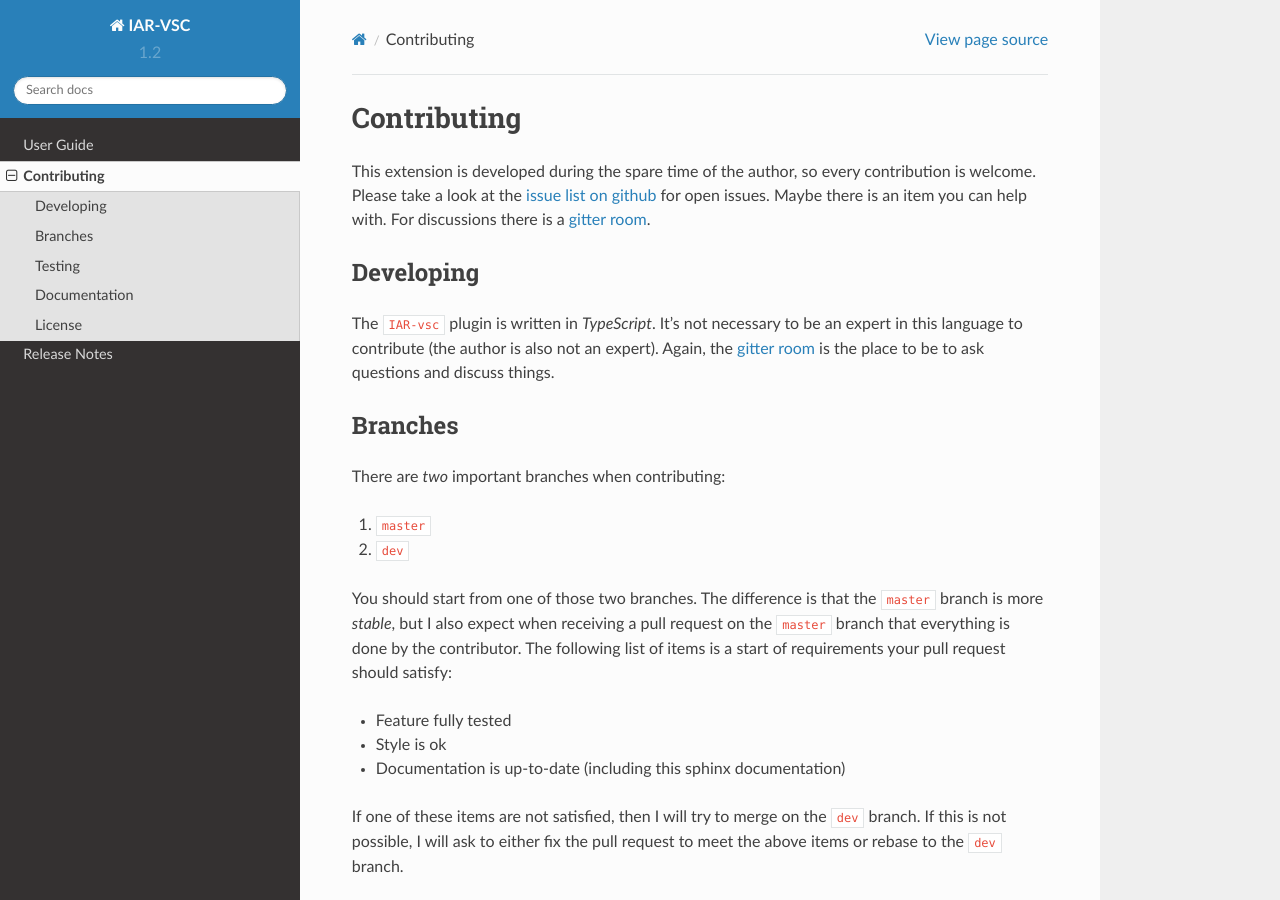
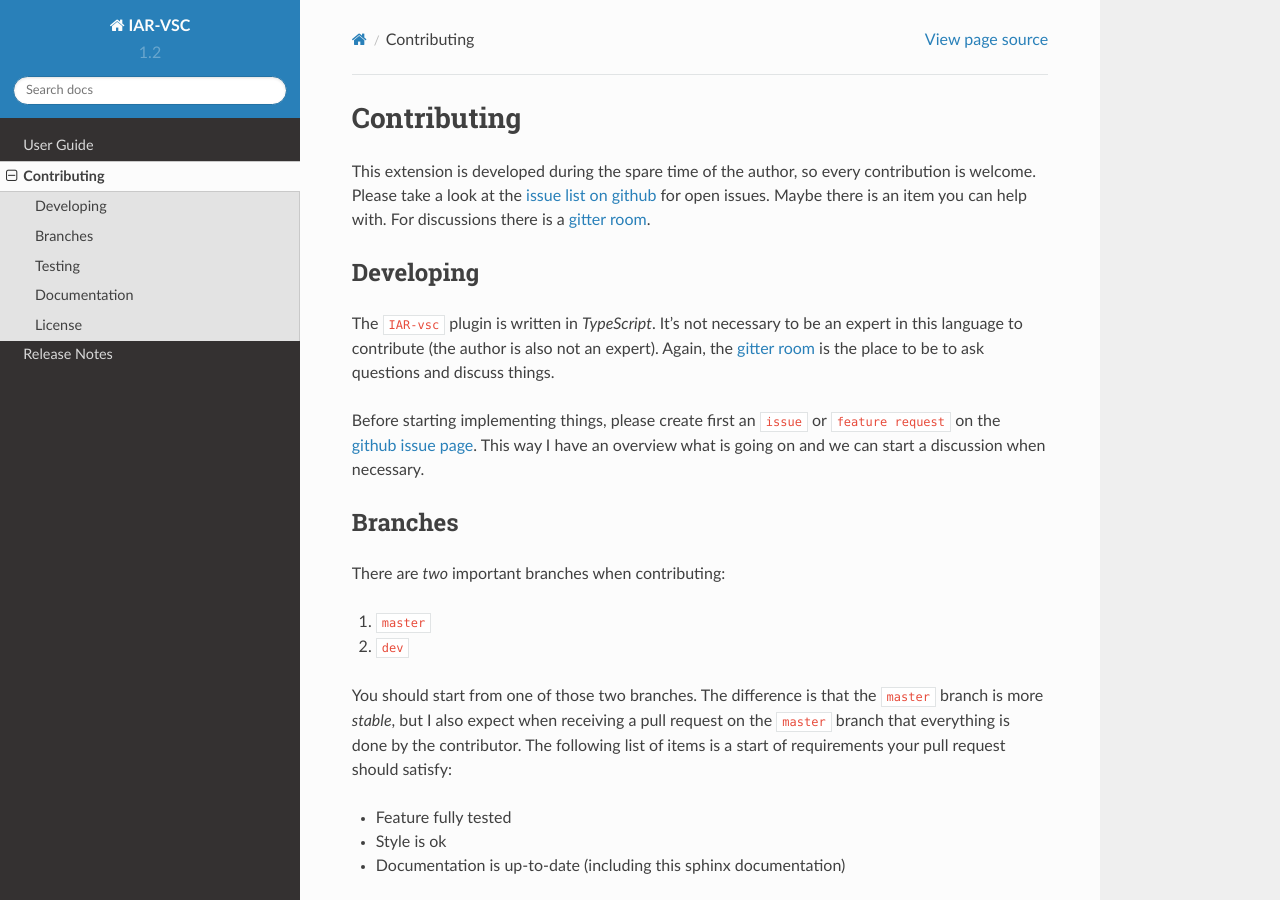
Before and after one commit to iarsystems/iar-vsc-build, a Sphinx documentation site: the page built from docs/pages/contributing.rst, in a window 1280 px wide and 900 px high. Built offline with Sphinx 7.4.7 and the Read the Docs theme 2.0.0, drawn with Linux system fonts in a browser that asks for light colours.

Commit message:
Add a paragraph about contributing

```diff
--- a/docs/pages/contributing.rst
+++ b/docs/pages/contributing.rst
@@ -14,6 +14,10 @@ Developing
 ----------
 
 The ``IAR-vsc`` plugin is written in *TypeScript*. It's not necessary to be an expert in this language to contribute (the author is also not an expert). Again, the `gitter room`_ is the place to be to ask questions and discuss things.
+
+Before starting implementing things, please create first an ``issue`` or ``feature request`` on the `github issue page`_. This way I have an overview what is going on and we can start a discussion when necessary.
+
+.. _github issue page: https://github.com/pluyckx/iar-vsc/issues
 
 Branches
 --------
```
